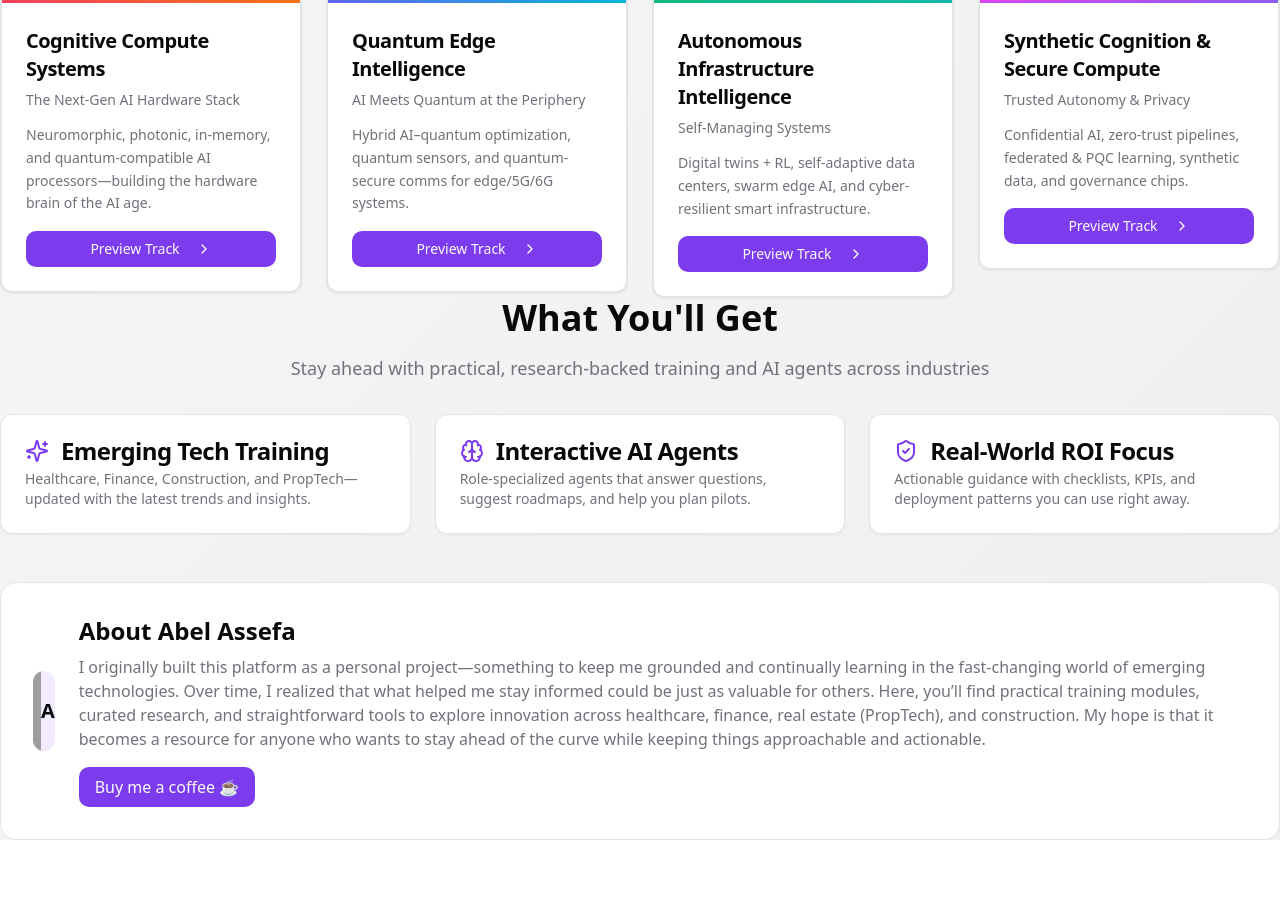
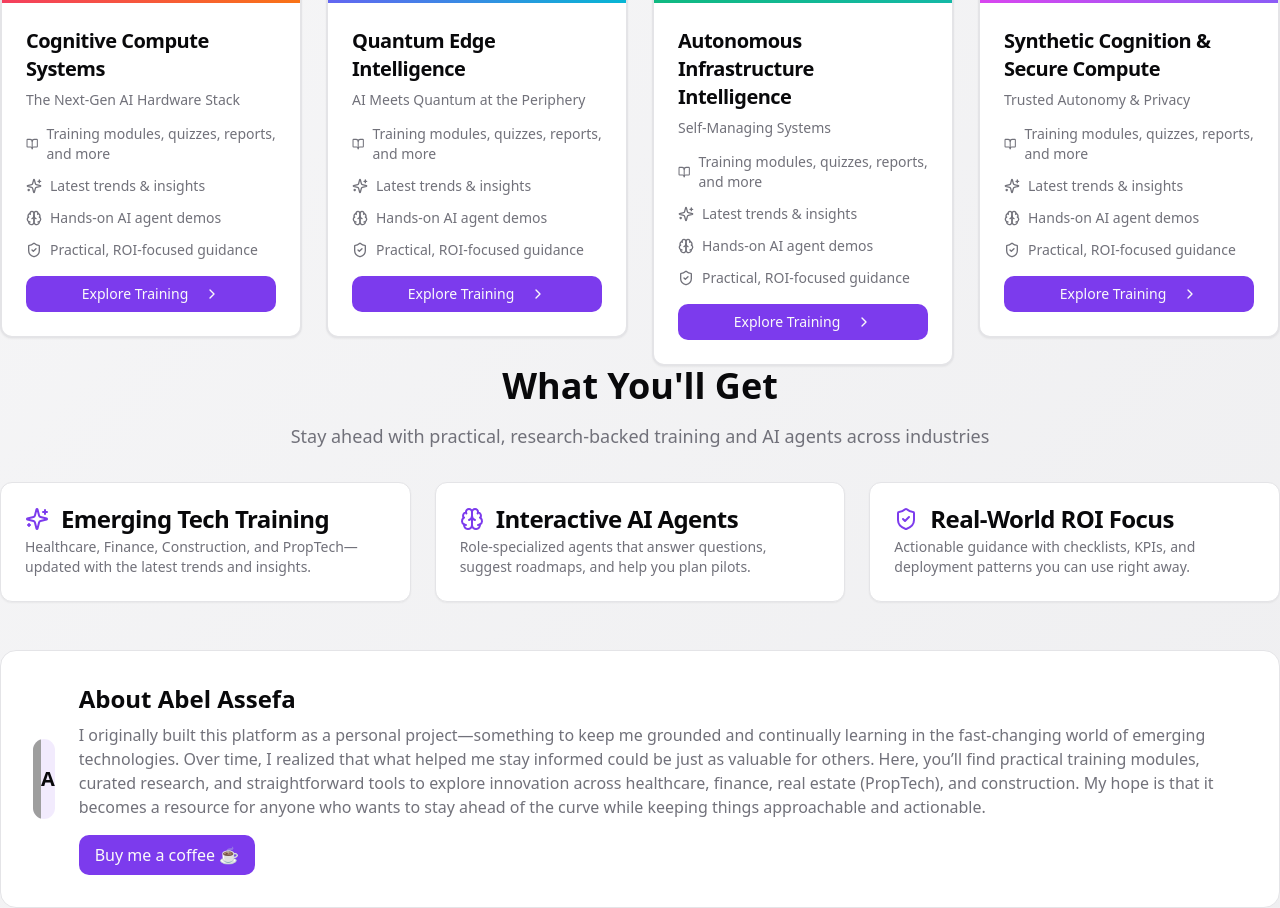
Before and after one commit to Abel7888/techlearningapi, a React (Vite) app: page / in a window 1280 px wide. Shown: the part 1340-2248 px from the top of the page. Before the commit the page ends 2180 px from the top, so only its background shows below. Built offline with nearby package versions, Linux system fonts and the light colour scheme; no server answers; grey boxes are pictures that could not be loaded; the HTML template or start-up script is replaced by a standard one.

Commit message:
chore(landing): unify Emefintech cards with sector cards; change CTA to 'Explore Training'

```diff
--- a/src/components/learner/LearnerLandingPage.tsx
+++ b/src/components/learner/LearnerLandingPage.tsx
@@ -235,10 +235,15 @@ export function LearnerLandingPage() {
                     <CardDescription className="text-sm leading-relaxed">{s.subtitle}</CardDescription>
                   </CardHeader>
                   <CardContent className="pt-0">
-                    <p className="text-sm text-muted-foreground leading-relaxed">{s.description}</p>
+                    <div className="space-y-3 text-sm text-muted-foreground">
+                      <div className="flex items-center gap-2"><BookOpen className="w-4 h-4" /> Training modules, quizzes, reports, and more</div>
+                      <div className="flex items-center gap-2"><Sparkles className="w-4 h-4" /> Latest trends & insights</div>
+                      <div className="flex items-center gap-2"><Brain className="w-4 h-4" /> Hands-on AI agent demos</div>
+                      <div className="flex items-center gap-2"><ShieldCheck className="w-4 h-4" /> Practical, ROI-focused guidance</div>
+                    </div>
                     <div className="mt-4">
                       <Button className="w-full group-hover:bg-primary/90" size="sm">
-                        Preview Track <ChevronRight className="w-4 h-4 ml-2 group-hover:translate-x-1 transition-transform" />
+                        Explore Training <ChevronRight className="w-4 h-4 ml-2 group-hover:translate-x-1 transition-transform" />
                       </Button>
                     </div>
                   </CardContent>
```
